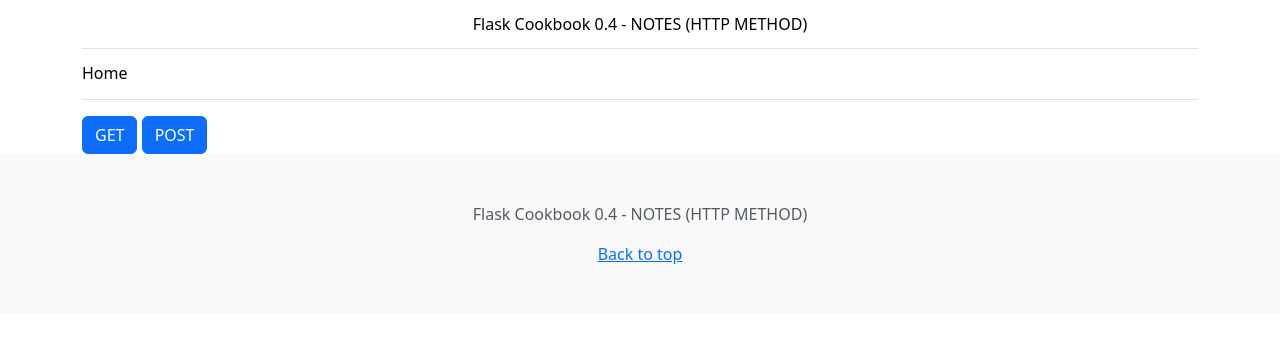
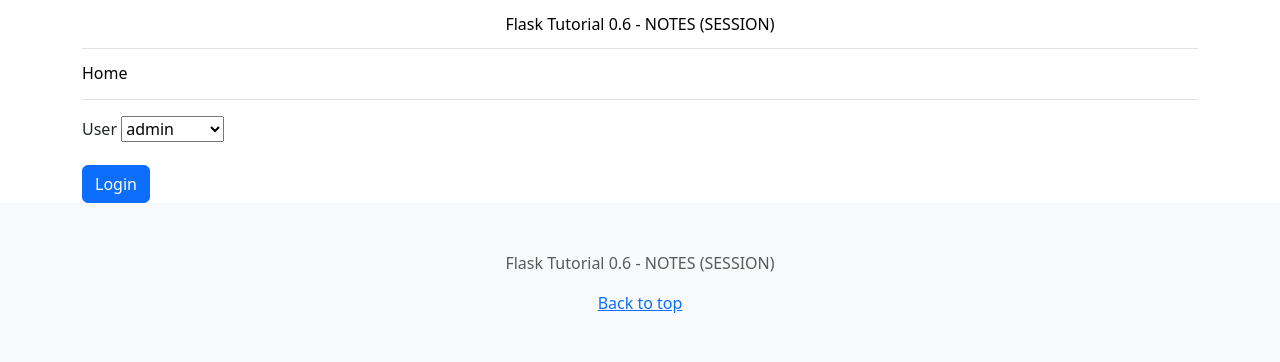
Before and after one commit to balazs-matyassy/flask-tutorial, a Flask app: page / in a window 1280 px wide. Shown: the top 362 px of the page. Run offline with Flask 3, Linux system fonts and the light colour scheme; some libraries are stand-ins or nearby versions.

Commit message:
balazs-matyassy: notes-06-auth-login

```diff
--- a/app.py
+++ b/app.py
@@ -1,16 +1,44 @@
-from flask import Flask, render_template, abort, request
+from flask import Flask, render_template, request, session, g, redirect, url_for
+
+
+def load_current_user():
+    if session.get('user_id') is None:
+        g.username = None
+    else:
+        g.username = load_users()[session.get('user_id')]
+
 
 app = Flask(__name__)
 
+app.config['SECRET_KEY'] = 'dev'
 
-@app.route('/')
-def home():
-    return render_template('home.html')
+app.before_request(load_current_user)
 
 
-@app.route('/method', methods=('GET', 'POST'))
-def method():
-    return render_template('method.html', method=request.method)
+@app.route('/', methods=('GET', 'POST'))
+def home():
+    users = load_users()
+
+    if request.method == 'POST':
+        user_id = int(request.form['user'])
+        session['user_id'] = user_id
+        session['username'] = users[user_id]
+
+        return redirect(url_for('home'))
+
+    return render_template('home.html', users=users)
+
+
+@app.route('/logout')
+def logout():
+    session.clear()
+
+    return redirect(url_for('home'))
+
+
+def load_users():
+    with open('users.txt', encoding='utf-8') as file:
+        return [line.strip() for line in file]
 
 
 if __name__ == '__main__':
--- a/templates/base.html
+++ b/templates/base.html
@@ -3,7 +3,7 @@
 <head>
     <meta charset="utf-8">
     <meta name="viewport" content="width=device-width, initial-scale=1">
-    <title>Flask Cookbook 0.4 - NOTES (HTTP METHOD)</title>
+    <title>Flask Tutorial 0.6 - NOTES (SESSION)</title>
     <link href="{{ url_for('static', filename='css/bootstrap.min.css') }}" rel="stylesheet">
     <link href="{{ url_for('static', filename='css/blog.css') }}" rel="stylesheet">
 </head>
@@ -13,7 +13,7 @@
         <div class="row flex-nowrap justify-content-between align-items-center">
             <div class="col text-center">
                 <a class="blog-header-logo text-body-emphasis text-decoration-none" href="#">
-                    Flask Cookbook 0.4 - NOTES (HTTP METHOD)
+                    Flask Tutorial 0.6 - NOTES (SESSION)
                 </a>
             </div>
         </div>
@@ -24,6 +24,11 @@
             <a class="nav-item nav-link link-body-emphasis" href="{{ url_for('home') }}">
                 Home
             </a>
+            {% if g.username %}
+                <a class="nav-item nav-link link-body-emphasis" href="{{ url_for('logout') }}">
+                    Logout
+                </a>
+            {% endif %}
         </nav>
     </div>
 </div>
@@ -39,7 +44,7 @@
 
 <footer class="py-5 text-center text-body-secondary bg-body-tertiary">
     <p>
-        Flask Cookbook 0.4 - NOTES (HTTP METHOD)
+        Flask Tutorial 0.6 - NOTES (SESSION)
     </p>
     <p class="mb-0">
         <a href="#">Back to top</a>
--- a/templates/home.html
+++ b/templates/home.html
@@ -1,8 +1,39 @@
 {% extends 'base.html' %}
 
 {% block main %}
-    <form method="post" action="{{ url_for('method') }}">
-        <a href="{{ url_for('method') }}" class="btn btn-primary">GET</a>
-        <button type="submit" class="btn btn-primary">POST</button>
+    <form method="post">
+        <div class="mb-3">
+            <label for="user" class="form-label">User</label>
+            <select name="user" id="user" aria-describedby="user" required>
+                {% for user in users %}
+                    <option value="{{ loop.index0 }}">{{ user }}</option>
+                {% endfor %}
+            </select>
+        </div>
+
+        <div class="row g-3 align-items-center">
+            <div class="col-auto">
+                <button type="submit" class="btn btn-primary">Login</button>
+            </div>
+        </div>
     </form>
+
+    {% if g.username %}
+        <table>
+            <tbody>
+            <tr>
+                <th>session.user_id</th>
+                <td>{{ session.user_id }}</td>
+            </tr>
+            <tr>
+                <th>session.username</th>
+                <td>{{ session.username }}</td>
+            </tr>
+            <tr>
+                <th>g.username</th>
+                <td>{{ g.username }}</td>
+            </tr>
+            </tbody>
+        </table>
+    {% endif %}
 {% endblock %}
--- a/templates/method.html
+++ /dev/null
@@ -1,5 +0,0 @@
-{% extends 'base.html' %}
-
-{% block main %}
-    HTTP METHOD: <strong>{{ method }}</strong>
-{% endblock %}
--- /dev/null
+++ b/users.txt
@@ -0,0 +1,4 @@
+admin
+editor
+moderator
+user
```
Also changed, not shown: README.md.
